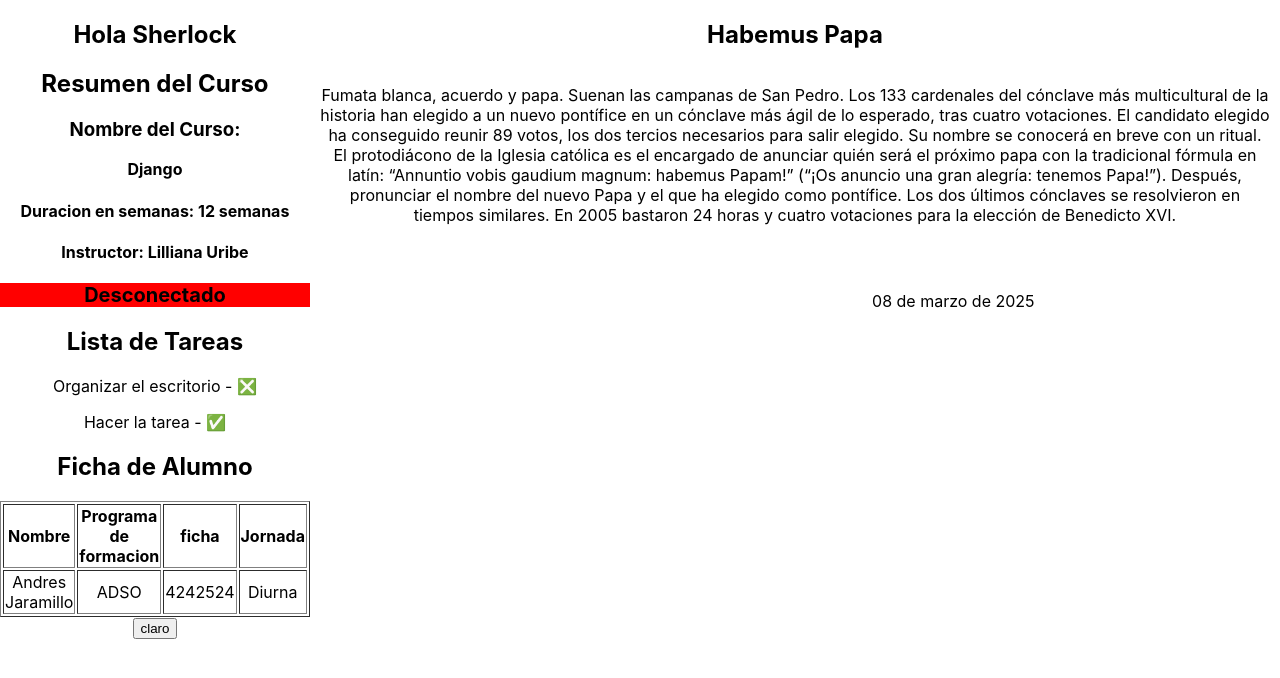
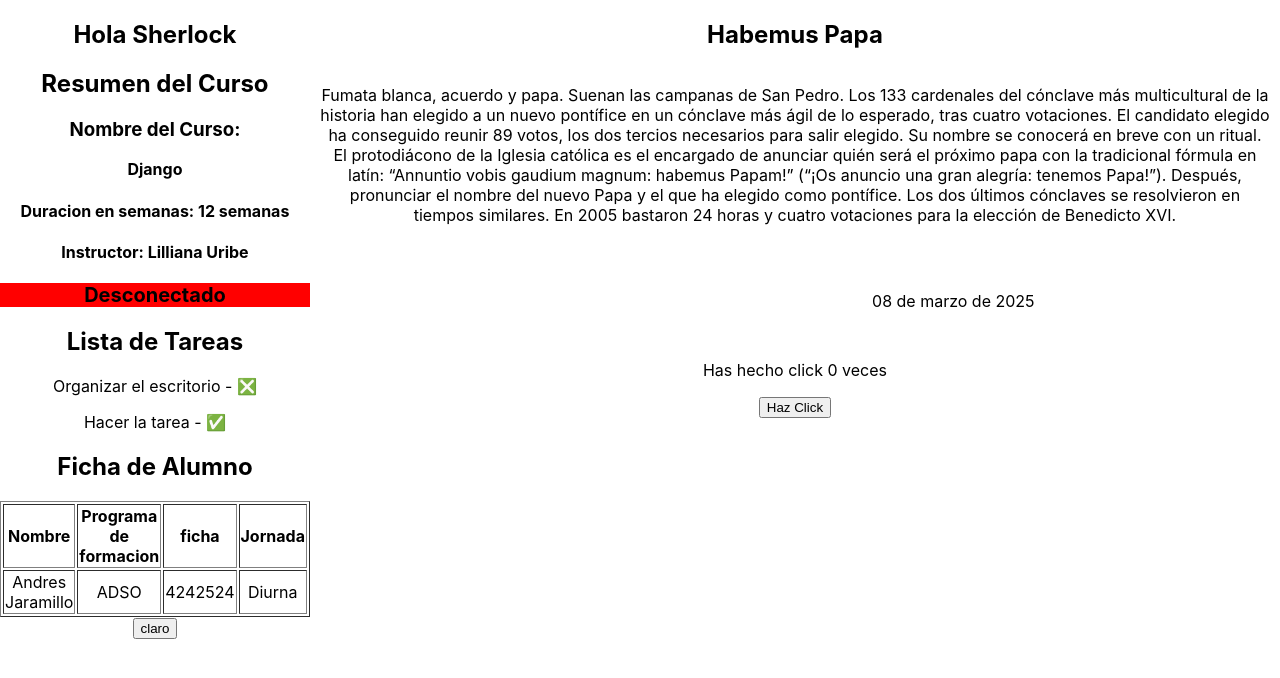
Before and after one commit to SherlockEspitia/guillo-ex, a React (Create React App) app: page / in a window 1280 px wide. Shown: the top 678 px of the page. Built offline with nearby package versions, Linux system fonts and the light colour scheme.

Commit message:
Se crea el useState ContadorDeClics

```diff
--- a/src/App.js
+++ b/src/App.js
@@ -15,6 +15,7 @@ import ListaTareas from './components/ListaTareas';
 import FichaAlumno from './components/FichaAlumno';
 import NoticiaDestacada from './components/NoticiaDestacada';
 import CambiarTema from './useState/CambiarTema';
+import ContadorDeClics from './useState/ContadorDeClics';
 
 function App() {
   const name = 'Sherlock';
@@ -33,8 +34,18 @@ function App() {
       </section>
       <section>
         <NoticiaDestacada tituloNoticia="Habemus Papa"
-        contenidoNoticia="Fumata blanca, acuerdo y papa. Suenan las campanas de San Pedro. Los 133 cardenales del cónclave más multicultural de la historia han elegido a un nuevo pontífice en un cónclave más ágil de lo esperado, tras cuatro votaciones. El candidato elegido ha conseguido reunir 89 votos, los dos tercios necesarios para salir elegido. Su nombre se conocerá en breve con un ritual. El protodiácono de la Iglesia católica es el encargado de anunciar quién será el próximo papa con la tradicional fórmula en latín: “Annuntio vobis gaudium magnum: habemus Papam!” (“¡Os anuncio una gran alegría: tenemos Papa!”). Después, pronunciar el nombre del nuevo Papa y el que ha elegido como pontífice. Los dos últimos cónclaves se resolvieron en tiempos similares. En 2005 bastaron 24 horas y cuatro votaciones para la elección de Benedicto XVI."
+        contenidoNoticia="Fumata blanca, acuerdo y papa. Suenan las campanas de San Pedro.
+        Los 133 cardenales del cónclave más multicultural de la historia han elegido a un nuevo pontífice
+        en un cónclave más ágil de lo esperado, tras cuatro votaciones.
+        El candidato elegido ha conseguido reunir 89 votos, los dos tercios necesarios para salir elegido.
+        Su nombre se conocerá en breve con un ritual.
+        El protodiácono de la Iglesia católica es el encargado de anunciar quién será el próximo papa
+        con la tradicional fórmula en latín: “Annuntio vobis gaudium magnum: habemus Papam!”
+        (“¡Os anuncio una gran alegría: tenemos Papa!”). Después, pronunciar el nombre del nuevo Papa y el que ha elegido como pontífice.
+        Los dos últimos cónclaves se resolvieron en tiempos similares.
+        En 2005 bastaron 24 horas y cuatro votaciones para la elección de Benedicto XVI."
         fechaPublicacion="08 de marzo de 2025"></NoticiaDestacada>
+        <ContadorDeClics></ContadorDeClics>
       </section>
     </div>
   );
--- /dev/null
+++ b/src/useState/ContadorDeClics.js
@@ -0,0 +1,27 @@
+/*
+Diseñar un componente ContadorDeClics que registre cuántas veces se
+ha hecho clic en un botón y muestre un mensaje diferente cuando el
+número de clics sea múltiplo de 5.
+*/
+import { useState } from "react";
+
+export default function ContadorDeClics(){
+    const [contador, setContador]= useState(0);
+    const [mensaje, setMensaje]= useState('');
+
+    function incrementarContador(){
+        setContador(contador + 1);
+        if((contador +1)%5 === 0){
+            setMensaje('Hola si que vas rapido!')
+        }else{
+            setMensaje('La paciencia es una virtud')
+        }
+    }
+    return(
+        <>
+            <p>Has hecho click {contador} veces</p>
+            <button onClick={incrementarContador}>Haz Click</button>
+            <p>{mensaje}</p>
+        </>
+    )
+}
```
